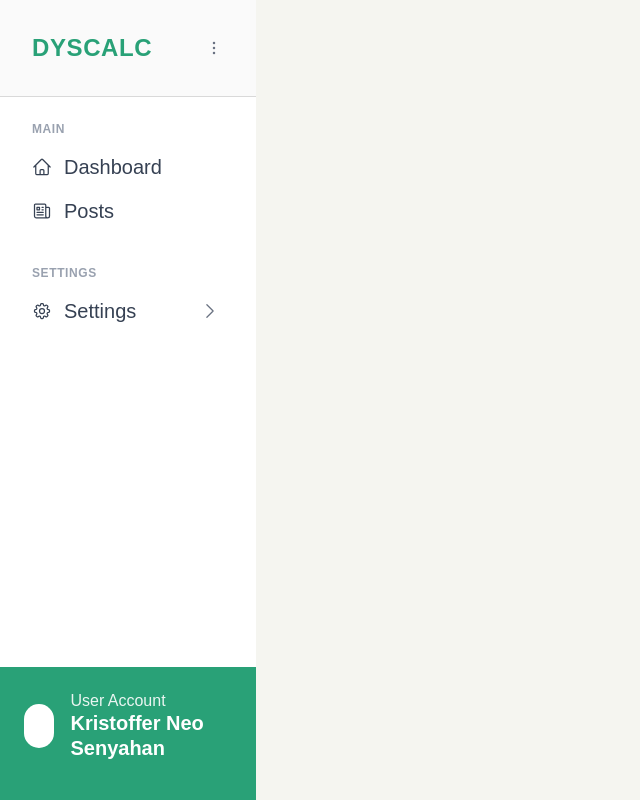
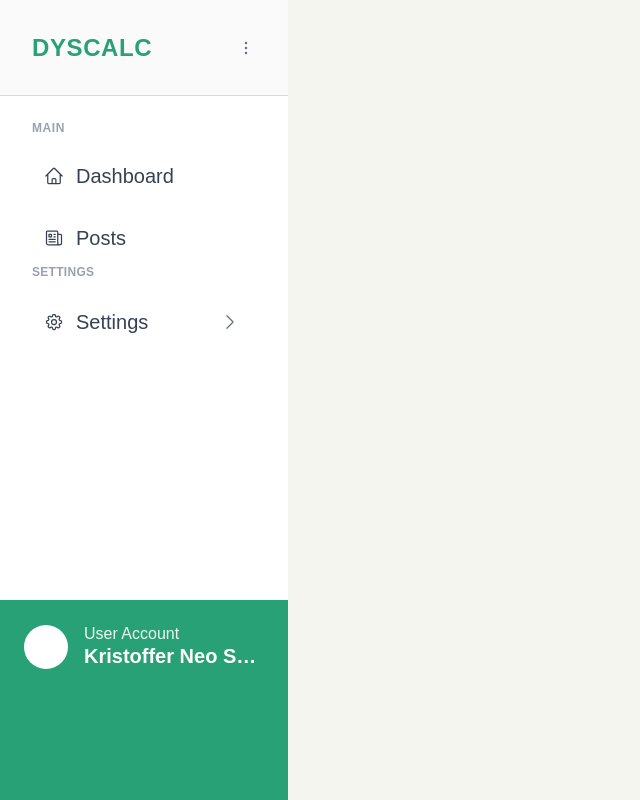
Before and after one commit to DysCalc/DysCalc-App-Frontend, a Next.js app: page /dashboard in a window 1280 px wide. Shown: the whole page, without its empty margins (0-640 px from the left). Built offline with nearby package versions, Linux system fonts and the light colour scheme; a web font is replaced by a local one.

Commit message:
Smoothened the transistion of the sidebar elements. Added collapse and expand functionality.

```diff
--- a/components/Sidebar.tsx
+++ b/components/Sidebar.tsx
@@ -1,70 +1,160 @@
-import { ArrowsRightLeftIcon, ChevronDownIcon, ChevronRightIcon, Cog8ToothIcon, EllipsisVerticalIcon, HomeIcon, NewspaperIcon } from "@heroicons/react/24/outline";
+"use client";
+
+import { useState } from "react";
+import Link from "next/link";
+import {
+  ArrowsRightLeftIcon,
+  ChevronRightIcon,
+  Cog8ToothIcon,
+  EllipsisVerticalIcon,
+  HomeIcon,
+  NewspaperIcon,
+} from "@heroicons/react/24/outline";
 
 export default function Sidebar() {
+  const [collapsed, setCollapsed] = useState(false);
+
   return (
-    <aside className="flex h-screen w-1/5 flex-col gap-0 justify-between bg-white ">
+    <aside
+      className={`flex h-screen flex-col justify-between bg-white transition-[width] duration-500 ease-in-out ${
+        collapsed ? "w-24" : "w-72"
+      }`}
+    >
+
       <div>
-        {/* Logo */}
-        <div className="bg-[#FAFAFA] border-b border-[#D9D9D9] flex items-center justify-between px-8 py-8 group">
-          <h1 className="text-2xl font-extrabold tracking-wide text-[#29A177]">DYSCALC</h1>
+        {/* Logo/Header */}
+        <div
+          className={`group flex h-24 items-center border-b border-[#D9D9D9] bg-[#FAFAFA] ${
+            collapsed ? "justify-center px-4" : "justify-between px-8"
+          }`}
+        >
+          {!collapsed && (
+            <h1 className="text-2xl font-extrabold tracking-wide text-[#29A177]">
+              DYSCALC
+            </h1>
+          )}
+
+          {collapsed && (
+            <h1 className="text-2xl font-extrabold tracking-wide text-[#29A177]">
+              D
+            </h1>
+          )}
 
           <div className="relative flex items-center">
+            {!collapsed && (
+              <button className="text-gray-500 transition-colors hover:text-[#29A177]">
+                <EllipsisVerticalIcon className="h-5 w-5" />
+              </button>
+            )}
 
-            {/* Floating arrow */}
-            <div className="absolute -right-11 opacity-0 group-hover:opacity-100 group-hover:translate-x-1 transition-all duration-200">
-              <div className="bg-white border border-gray-300 rounded-md p-1 shadow-sm">
-                <ArrowsRightLeftIcon className="w-5 h-5 text-gray-500" />
-              </div>
-            </div>
-            <button className="text-gray-500 hover:text-primary transition-colors">
-              <EllipsisVerticalIcon className="w-5 h-5" />
+            <button
+              onClick={() => setCollapsed(!collapsed)}
+              className={`absolute ${
+                collapsed ? "-right-14 opacity-100" : "-right-11 opacity-0 group-hover:opacity-100 group-hover:translate-x-1 duration-500"
+              } rounded-md border border-gray-300 bg-white p-1 shadow-sm transition-all duration-500`}
+            >
+              <ArrowsRightLeftIcon className="h-5 w-5 text-gray-500" />
             </button>
           </div>
         </div>
 
+        {/* Nav */}
+        <nav className={`${collapsed ? "px-3 py-6" : "px-8 py-6"}`}>
+          <p
+            className={`mb-4 text-xs font-semibold uppercase tracking-wider text-gray-400 ${
+              collapsed ? "text-center text-xs" : ""
+            }`}
+          >
+            Main
+          </p>
 
-        <nav className="px-8 py-6">
-          <p className="mb-4 text-xs font-semibold uppercase tracking-wider text-gray-400">Main</p>
+          <div className="space-y-3">
+            <Link
+              href="/dashboard"
+              className={`flex items-center h-12 rounded-xl text-gray-700 transition-colors duration-200 hover:bg-[#F3FBF7] hover:text-[#29A177] ${
+                collapsed
+                  ? "justify-center"
+                  : "gap-3 px-3 text-xl"
+              }`}
+            >
+              <HomeIcon className="w-5 h-5 shrink-0" />
+              {!collapsed && <span>Dashboard</span>}
+            </Link>
 
-          <div className="space-y-4">
-            <a
-              href="/dashboard"
-              className="flex items-center gap-3 text-xl text-gray-700 hover:text-primary transition-colors duration-200">
-              <HomeIcon className="w-5 h-5" />
-              <span>Dashboard</span>
-            </a>
-
-            <a
+            <Link
               href="/posts"
-              className="flex items-center gap-3 text-xl text-gray-700 hover:text-primary transition-colors duration-200">
-              <NewspaperIcon className="w-5 h-5" />
-              <span>Posts</span>
-            </a>
+              className={`flex items-center rounded-xl text-gray-700 transition-colors duration-200 hover:bg-[#F3FBF7] hover:text-[#29A177] ${
+                collapsed
+                  ? "justify-center px-3 py-3"
+                  : "gap-3 px-3 py-3 text-xl"
+              }`}
+            >
+              <NewspaperIcon className="h-5 w-5 shrink-0" />
+              {!collapsed && <span>Posts</span>}
+            </Link>
           </div>
 
-          <p className="mb-4 mt-10 text-xs font-semibold uppercase tracking-wider text-gray-400">Settings</p>
+          <p className={`mb-4 text-xs font-semibold uppercase tracking-wide text-gray-400 ${
+              collapsed ? "text-center text-xs" : ""
+            }`}
+          >
+            Settings
+          </p>
 
-          <a
+          <Link
             href="/settings"
-            className="flex items-center justify-between text-xl text-gray-700 hover:text-primary transition-colors duration-200">
-            <div className="flex items-center gap-3">
-              <Cog8ToothIcon className="w-5 h-5" />
-              <span>Settings</span>
-            </div>
+            className={`mt-2 flex rounded-xl text-gray-700 transition-colors duration-200 hover:bg-[#F3FBF7] hover:text-[#29A177] ${
+              collapsed
+                ? "justify-center px-3 py-3"
+                : "items-center justify-between px-3 py-3 text-xl"
+            }`}
+          >
+            {collapsed ? (
+              <Cog8ToothIcon className="h-5 w-5" />
+            ) : (
+              <>
+                <div className="flex items-center gap-3">
+                  <Cog8ToothIcon className="h-5 w-5" />
+                  <span>Settings</span>
+                </div>
 
-            <div className="group/icon p-1">
-              <ChevronRightIcon className="w-5 h-5 text-gray-500 transition-transform duration-300 group-hover/icon:rotate-90" />
-            </div>
-          </a>
+                <div className="group/icon p-1">
+                  <ChevronRightIcon className="h-5 w-5 text-gray-500 transition-transform duration-300 group-hover/icon:rotate-90" />
+                </div>
+              </>
+            )}
+          </Link>
         </nav>
       </div>
 
-      <div className="bg-[#29A177] px-6 py-6 text-white h-1/6">
-        <div className="flex items-center gap-4">
-          <div className="h-11 w-11 rounded-full bg-white" />
-          <div>
-            <p className="text-base opacity-90 leading-tight">User Account</p>
-            <h2 className="text-xl font-semibold leading-tight">Kristoffer Neo Senyahan</h2>
+      {/* User Footer */}
+      <div
+        className={`h-[200px] bg-[#29A177] text-white transition-all duration-300 ${
+          collapsed ? "px-3 py-5" : "px-6 py-6"
+        }`}
+      >
+        <div
+          className={`flex items-center ${
+            collapsed ? "justify-center" : "gap-4"
+          }`}
+        >
+          {/* Avatar */}
+          <div className="h-11 w-11 shrink-0 rounded-full bg-white" />
+
+          {/* Text (animated instead of removed) */}
+          <div
+            className={`min-w-0 overflow-hidden transition-all duration-300 ${
+              collapsed
+                ? "w-0 opacity-0 translate-x-[-10px]"
+                : "w-auto opacity-100 translate-x-0"
+            }`}
+          >
+            <p className="text-base leading-tight opacity-90">
+              User Account
+            </p>
+            <h2 className="truncate text-xl font-semibold leading-tight">
+              Kristoffer Neo Senyahan
+            </h2>
           </div>
         </div>
       </div>
```
